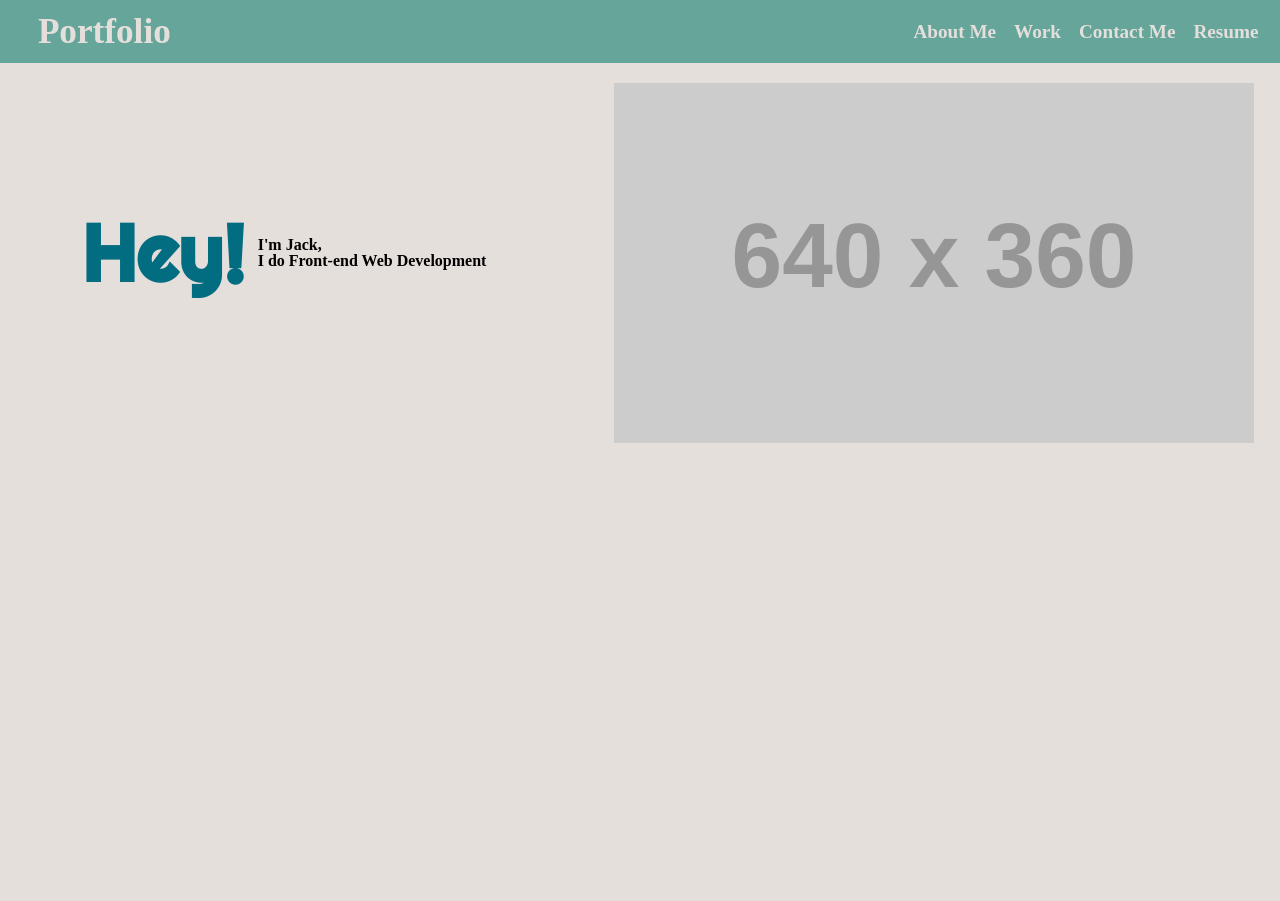
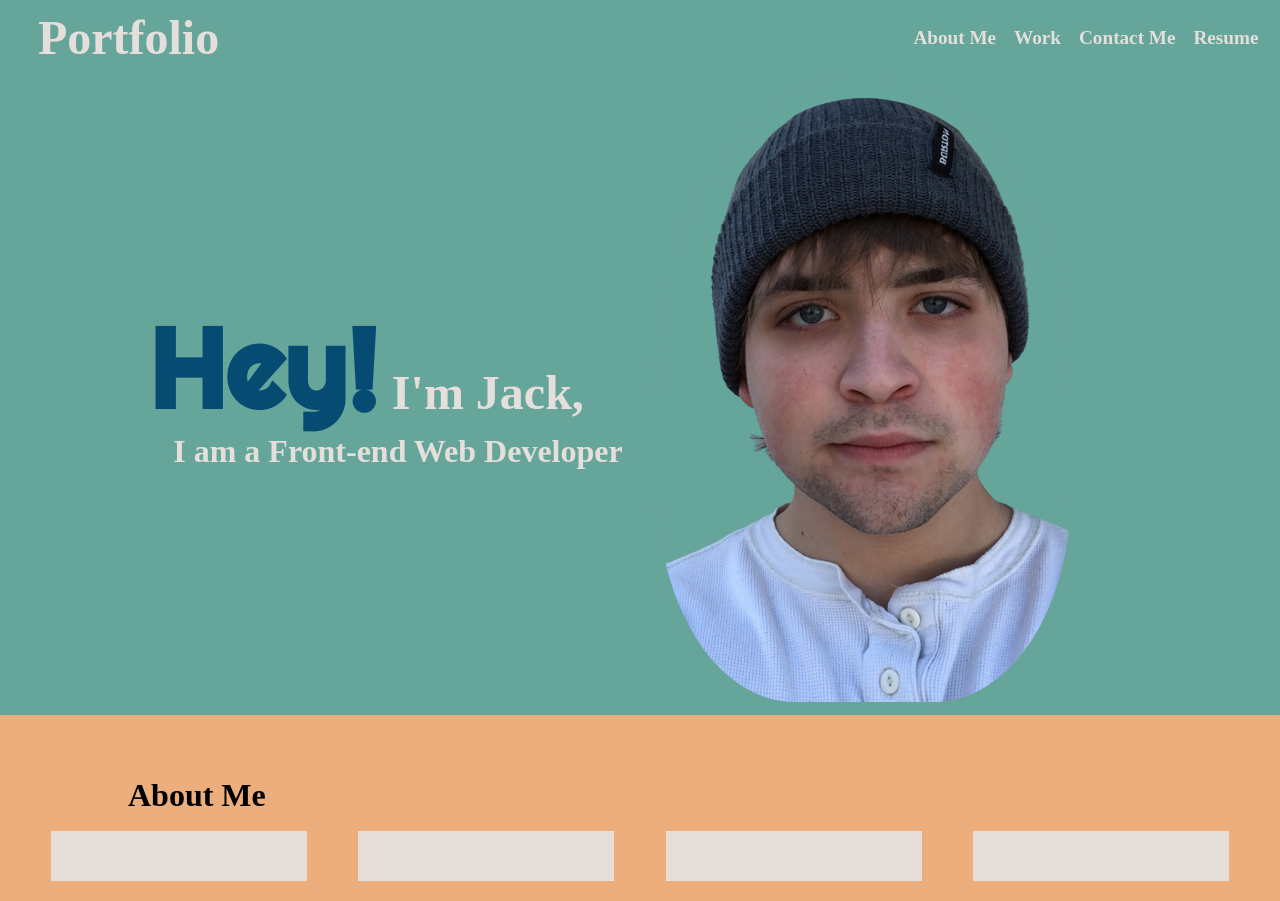
Before and after one commit to Jack41400/Jack-Phillips-CSS-Portfolio, a plain HTML site: page index.html in a window 1280 px wide. Before the commit the page ends 800 px from the top, so only its background shows below. Drawn offline with Linux system fonts and the light colour scheme; placeholder pictures from the web are drawn by us; a web font is replaced by a local one.

Commit message:
worked on HTML and CSS also added headshot to images

```diff
--- a/Assets/CSS/Style.css
+++ b/Assets/CSS/Style.css
@@ -18,17 +18,17 @@ body {
 }
 
 header {
+    background-color: var(--retroGreen);
     display: flex;
     justify-content: space-between;
     align-items: center;
     padding: 1%;
-    background-color: var(--retroGreen);
     color: var(--background);
 }
 
 header h1{
     margin-left: 2%;
-    font-size: 220%;
+    font-size: 300%;
     font-family: 'Righteous';
 }
 
@@ -37,9 +37,13 @@ header a {
     text-decoration: none;
 }
 
+header a:hover, header a:active {
+    color: #fff;
+}
+
 nav {
     padding-right: 5%;
-    padding-left: auto;
+
 }
 
 nav ul {
@@ -63,27 +67,91 @@ nav a {
     text-shadow: none;
 }
 
-nav a:hover, nav a:active {
-    color: #fff;
+section {
+    background-color: var(--retroGreen);
+    display: flex;
+    flex-wrap: wrap;
+    width: 100%;
+    justify-content: space-around;
+    align-items: center;
+    padding-bottom: 10px;
+
+}
+section img {
+    padding-top: 20px;
+    border-style: solid;
+    border-color: var(--retroGreen);
+    border-radius: 75% 75% 50% 50%;
 }
 
-article {
+div h3 {
+    font-size: 200%;
+    padding-top: 5%;
+    padding-left: 10%;
+}
+
+    /*container*/
+.breakOne {
+    display: flex;
+    max-width: 33%;
+    padding-left: 2%;
+    flex-wrap: wrap;
+    white-space: nowrap;
+    align-items: flex-start;
+    color: var(--background);
+}
+
+/*child1*/
+.hey {
+    color: var(--retroDarkBlue);
+    font-size: 700%;
+    font-family: 'Righteous', cursive;
+    margin-left: 10%;
+    padding-right: 1%;
+}
+
+/*child2*/
+.jack {
+    font-size: 300%;
+    flex-wrap: nowrap;
+    margin-top: 20px;
+    margin-right: 20px;
+    margin-left: 10px;
+}
+
+/*child3*/
+.webDev {
+    margin-top: 10px;
+    margin-left: 70px;
+    font-size: 200%;
+
+}
+
+.headshot {
+    display: flex;
+    margin-right: 10%;
+}
+
+.headingAboutMe {
     display: flex;
     width: 100%;
-    justify-content: flex-end;
-    align-items: center;
-
-}
-article img {
-    padding-right: 2%;
-    padding-left: 10%;
-    padding-top: 20px;
-    max-width: fit-content;
+    padding-bottom: 20px;
 }
 
-.hey {
-    color: var(--retroLightBlue);
-    font-size: 500%;
-    font-family: 'Righteous', cursive;
-    padding-right: 1%;
+.containerAbout {
+    background-color: var(--background);
+    width: 20%;
+    min-height: 50px;
+    min-width: 50px;
 }
+
+#about_me {
+    background-color: var(--retroBeige);
+    display: flex;
+    flex-wrap: wrap;
+    justify-content: space-evenly;
+    padding-bottom: 20px;
+}
+
+
+/*1225 width*/
--- a/index.html
+++ b/index.html
@@ -31,12 +31,35 @@
      </nav>
     </Header>
 
-    <Article>
-        <h2 class="hey">Hey!</h2>
-        <h2>I'm Jack,<br> I do Front-end Web Development</h2>
+    <section>
+        <div class="breakOne"> <!--container-->
+            <h2><span class="hey">Hey!</span><span class="jack">I'm Jack,</h2> <!--Child2-->
+            <h2 class="webDev"> I am a Front-end Web Developer</h2><!--Child3-->
+        </div>
+        <div class="headshot">
+        <img src="./Assets/Images/jpHeadshot.png" alt="closest thing I have to an updated headshot">
+        </div>
+    </section>
 
-        <img src="https://dummyimage.com/640x360/fff/aaa" alt="filler image">
-    </Article>
+    <article id="about_me">
+        <div class="headingAboutMe">
+            <h3>About Me</h3>
+        </div>
+        <div class="containerAbout">
+
+        </div>
+        <div class="containerAbout">
+
+        </div>
+        <div class="containerAbout">
+
+        </div>
+        <div class="containerAbout">
+
+        </div>
+    </article>
+
+
 
 </body>
 </html>
```
Also changed, not shown: Assets/Images/jpHeadshot.png (added).
